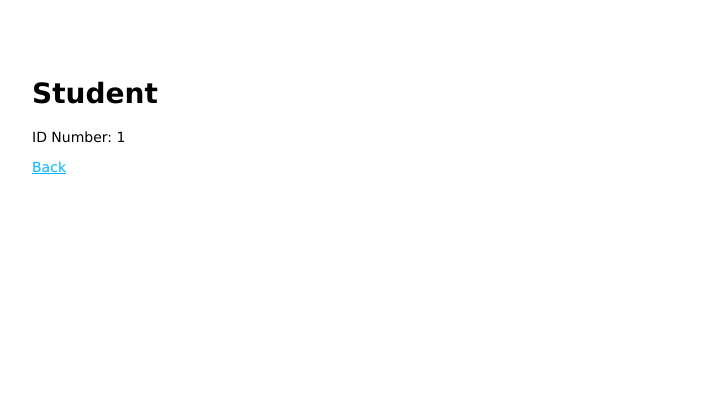
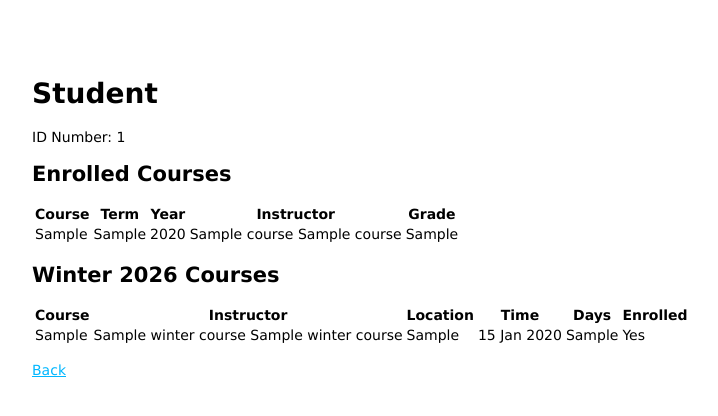
Before and after one commit to TMLeal001/csc305project, a Node server app: template views/student.pug in a window 1280 px wide. Shown: the top 416 px of the page, without its empty margins (26-744 px from the left). Run offline with Node 20, Linux system fonts and the light colour scheme; the template is opened without the code that fills it: most values are stand-ins (such as "Sample title", 1, 10 or a date in 2020); some libraries are stand-ins or nearby versions.

Commit message:
Complete Part 2

```diff
--- a/package.json
+++ b/package.json
@@ -11,6 +11,7 @@
     "express": "^4.22.3",
     "http-errors": "~1.6.3",
     "morgan": "^1.12.1",
-    "pug": "^2.0.4"
+    "pug": "^2.0.4",
+    "sqlite3": "^6.0.1"
   }
 }
--- /dev/null
+++ b/public/javascripts/dbconnect.js
@@ -0,0 +1,24 @@
+var sqlite3 = require('sqlite3').verbose();
+
+function openDatabase(filename) {
+  var db = new sqlite3.Database(filename, function(err) {
+    if (err) {
+      console.log(err.message);
+    }
+  });
+
+  return db;
+}
+
+function closeDatabase(db) {
+  db.close(function(err) {
+    if (err) {
+      console.log(err.message);
+    }
+  });
+}
+
+module.exports = {
+  openDatabase,
+  closeDatabase
+};
--- a/views/student.pug
+++ b/views/student.pug
@@ -5,4 +5,46 @@ block content
 
   p ID Number: #{id}
 
+  h2 Enrolled Courses
+
+  table
+    tr
+      th Course
+      th Term
+      th Year
+      th Instructor
+      th Grade
+
+    each course in courses
+      tr
+        td= course.CourseNo
+        td= course.OffTerm
+        td= course.OffYear
+        td #{course.FacFirstName} #{course.FacLastName}
+        td= course.EnrGrade
+
+  h2 Winter 2026 Courses
+
+  table
+    tr
+      th Course
+      th Instructor
+      th Location
+      th Time
+      th Days
+      th Enrolled
+
+    each course in winterCourses
+      tr
+        td= course.CourseNo
+        td #{course.FacFirstName} #{course.FacLastName}
+        td= course.OffLocation
+        td= course.OffTime
+        td= course.OffDays
+        if course.EnrolledSSN
+          td Yes
+        else
+          td No
+
+  br
   a(href='/') Back
```
Also changed, not shown: routes/index.js (+79 -3 lines), views/faculty.pug (+15 -0 lines), views/registrar.pug (+21 -0 lines), bin/www, 2 other files.
